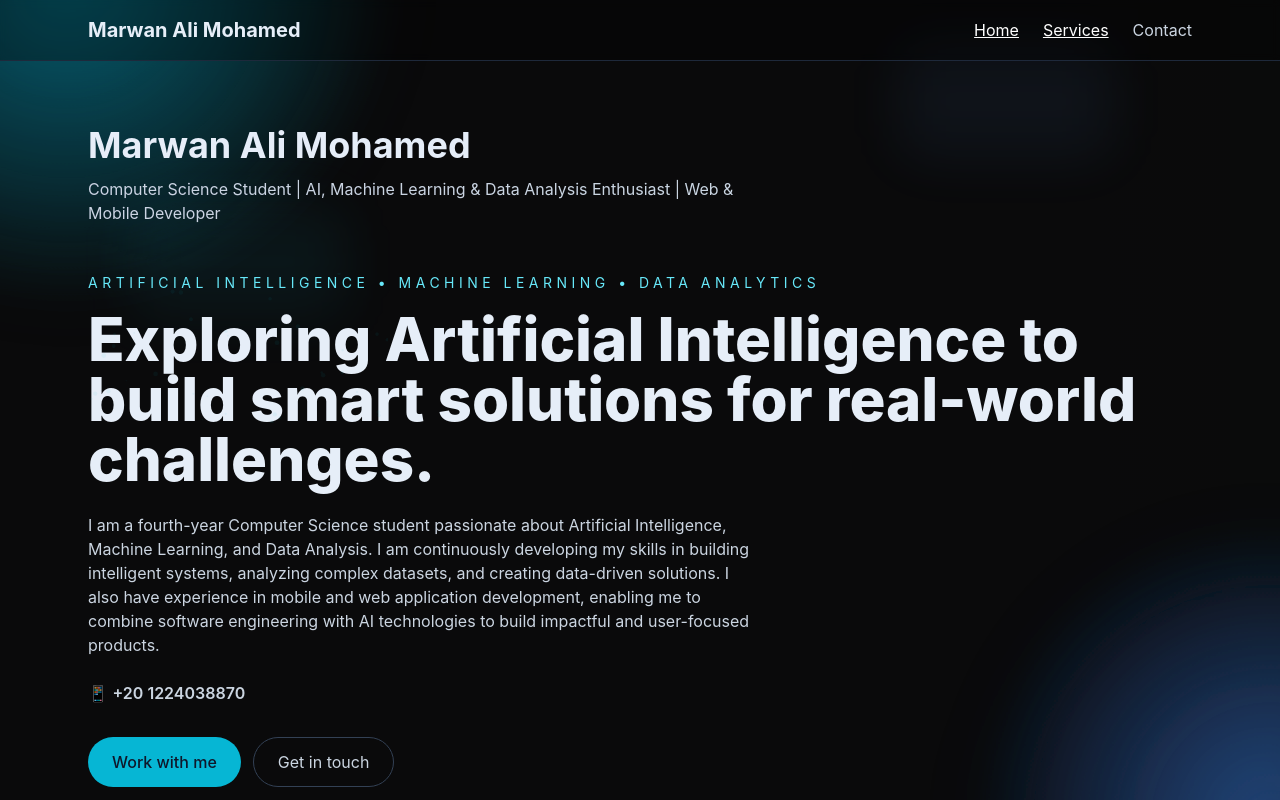
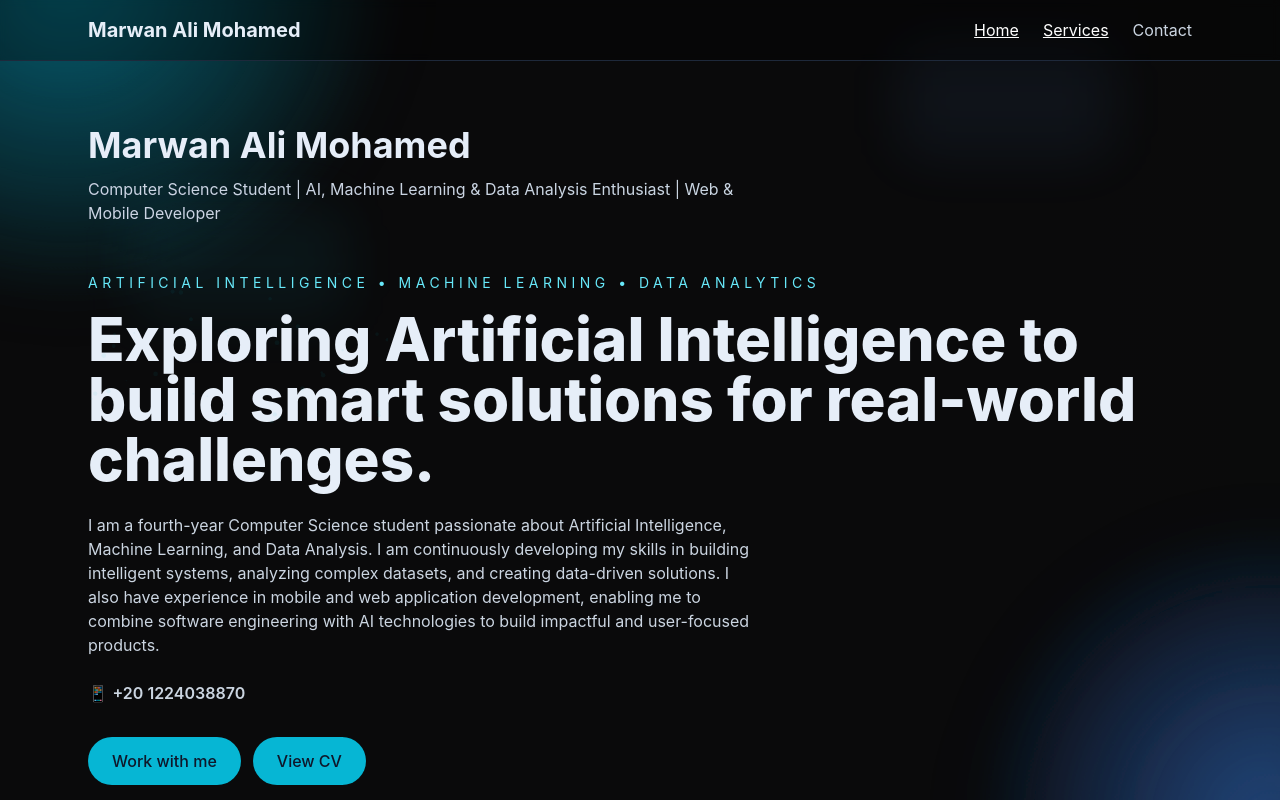
Before and after one commit to mrwanaliws/portfolio1, a Next.js app: page / in a window 1280 px wide. Shown: the top 800 px of the page. Built offline with nearby package versions, Linux system fonts and the light colour scheme.

Commit message:
Add CV button and Google Drive link

```diff
--- a/src/components/Hero.tsx
+++ b/src/components/Hero.tsx
@@ -17,7 +17,16 @@ export default function Hero() {
         </div>
         <div className="mt-8 flex flex-col sm:flex-row gap-3">
           <a href="/contact" className="inline-flex items-center justify-center px-6 py-3 bg-primary text-slate-900 rounded-full font-medium">Work with me</a>
-          <a href="/contact" className="inline-flex items-center justify-center px-6 py-3 border border-slate-700 rounded-full text-slate-300">Get in touch</a>
+          <a
+  href="https://drive.google.com/file/d/1jOJb1kvPC8a3XY0crNUe5vdYd1Aj1Obj/view?usp=drivesdk"
+  target="_blank"
+  rel="noopener noreferrer"
+  className="inline-flex items-center justify-center px-6 py-3 bg-primary text-slate-900 rounded-full font-medium hover:opacity-90 transition"
+>
+  View CV
+</a>
+
+
         </div>
       </MotionDiv>
     </section>
```
